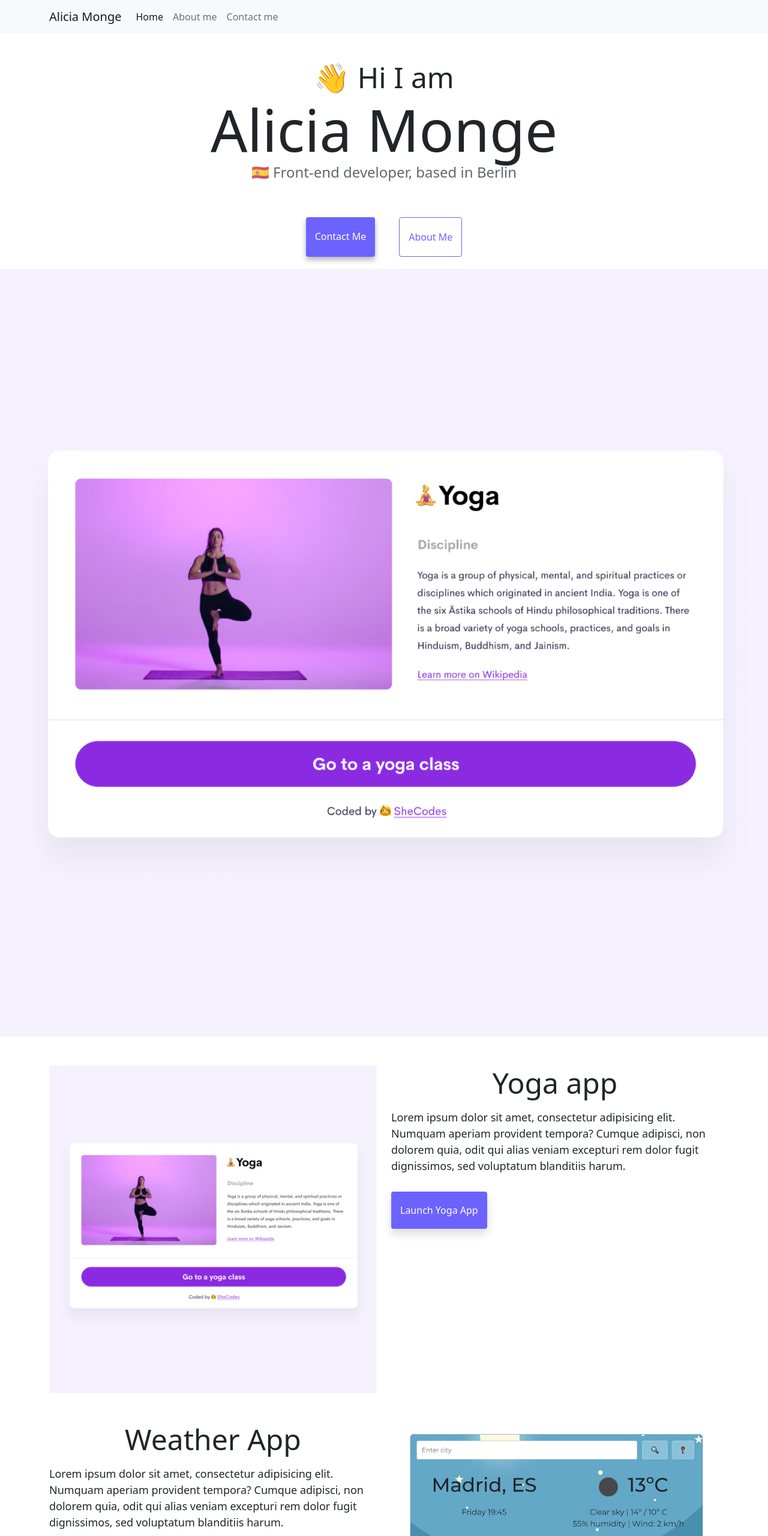
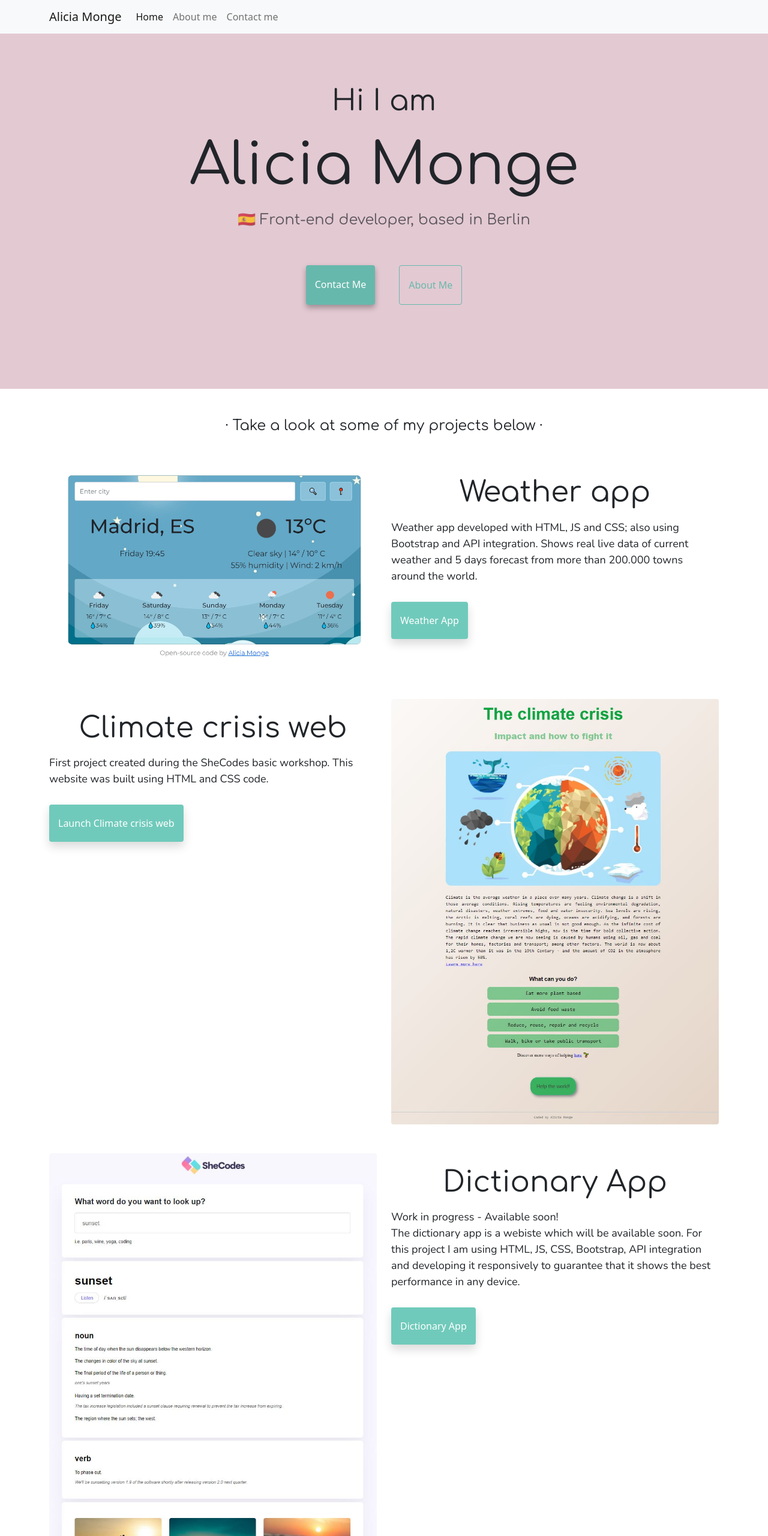
Before and after one commit to aliciamonge/Portfolio-Front-End, a plain HTML site: page index.html in a window 1280 px wide. Shown: the top 2560 px of the page at 60% size. Drawn offline with nearby package versions, Linux system fonts and the light colour scheme.

Commit message:
Carrousel deleted, CSS style changed, font added

```diff
--- a/index.html
+++ b/index.html
@@ -6,7 +6,7 @@
     <meta name="viewport" content="width=device-width, initial-scale=1.0" />
     <meta
       name="description"
-      content="Front-End Developer Alicia Monge, from Spain and based in Europe, showing the different coded apps using CSS, JS, HTML and responsive websites"
+      content="Front-End Developer Alicia Monge, from Spain and based in Europe, homepage of the portfolio showing the different coded apps and websites using CSS, JS, HTML, Bootstrap and responsive websites"
     />
     <title>Homepage - Alicia Monge Front-End Developer</title>
     <link
@@ -16,6 +16,14 @@
       crossorigin="anonymous"
     />
     <link rel="stylesheet" href="src/style.css" />
+    <style>
+      @import url("https://fonts.googleapis.com/css2?family=Comfortaa:wght@300;400;700&family=Montserrat:wght@100;400;500;700&family=Nunito:ital,wght@0,400;0,700;1,200&display=swap");
+    </style>
+
+    <script
+      src="https://kit.fontawesome.com/570faad603.js"
+      crossorigin="anonymous"
+    ></script>
   </head>
   <body>
     <nav class="navbar navbar-expand-lg navbar-light bg-light fixed-top">
@@ -40,105 +48,77 @@
               >
             </li>
             <li class="nav-item">
-              <a class="nav-link" href="/about.html">About me</a>
+              <a class="nav-link" href="/">About me</a>
             </li>
             <li class="nav-item">
-              <a class="nav-link" href="/about.html#contact">Contact me</a>
+              <a class="nav-link" href="/">Contact me</a>
             </li>
           </ul>
         </div>
       </div>
     </nav>
-    <h2>👋 Hi I am</h2>
+    <div class="hero">
+      <h2>Hi I am</h2>
       <h1>Alicia Monge</h1>
       <h3>🇪🇸 Front-end developer, based in Berlin</h3>
       <div class="navigation-links">
-      <a
-        href="/about.html#contact"
-        class="contact-link"
-        title="contact information link"
+        <a href="/" class="contact-link" title="contact information link"
           >Contact me</a
         >
-      <a href="/about.html" class="about-link" title="more information link"
+        <a href="/" class="about-link" title="more information link"
           >About me</a
         >
       </div>
-    <div
-      id="carouselExampleSlidesOnly"
-      class="carousel slide"
-      data-ride="carousel"
-    >
-      <div class="carousel-inner">
-        <div class="carousel-item active">
-          <img class="d-block w-100" src="/images/yoga.png" alt="First slide" />
     </div>
-        <div class="carousel-item">
-          <img
-            class="d-block w-100"
-            src="/images/night-weather.JPG"
-            alt="Second slide"
-          />
-        </div>
-        <div class="carousel-item">
-          <img
-            class="d-block w-100"
-            src="/images/Climate.JPG"
-            alt="Third slide"
-          />
-        </div>
-      </div>
-    </div>
+    <h4 class="mt-5">· Take a look at some of my projects below ·</h4>
     <div class="container">
       <div class="row mt-5">
         <div class="col-sm-6">
           <img
-            src="images/yoga.png"
+            src="images/night-weather.JPG"
             alt="Yoga coded app website"
             class="img-fluid rounded homepage-img"
           />
         </div>
         <div class="col-sm-6">
-          <h2 class="mb-3">Yoga app</h2>
+          <h2 class="mb-3">Weather app</h2>
           <p class="projects">
-            Lorem ipsum dolor sit amet, consectetur adipisicing elit. Numquam
-            aperiam provident tempora? Cumque adipisci, non dolorem quia, odit
-            qui alias veniam excepturi rem dolor fugit dignissimos, sed
-            voluptatum blanditiis harum.
+            Weather app developed with HTML, JS and CSS; also using Bootstrap
+            and API integration. Shows real live data of current weather and 5
+            days forecast from more than 200.000 towns around the world.
           </p>
           <div class="mt-5">
             <a
-              href="/"
+              href="https://lucid-wing-0778e5.netlify.app/"
               class="app-button rounded shadow"
-              title="Yoga app web launcher"
+              title="Weather app web launcher"
             >
-              Launch Yoga App
+              Weather App
             </a>
           </div>
         </div>
       </div>
       <div class="row mt-5">
         <div class="col-sm-6">
-          <h2 class="mb-3">Weather App</h2>
+          <h2 class="mb-3">Climate crisis web</h2>
           <p class="projects">
-            Lorem ipsum dolor sit amet, consectetur adipisicing elit. Numquam
-            aperiam provident tempora? Cumque adipisci, non dolorem quia, odit
-            qui alias veniam excepturi rem dolor fugit dignissimos, sed
-            voluptatum blanditiis harum.
+            First project created during the SheCodes basic workshop. This
+            website was built using HTML and CSS code.
           </p>
           <div class="mt-5">
             <a
-              href="https://lucid-wing-0778e5.netlify.app/"
+              href="https://s3.amazonaws.com/shecodesio-production/challenge_submissions/files/000/569/619/original/Final_project.html?1636279099"
               target="_blank"
               class="app-button rounded shadow"
-              title="Weather web app launcher"
+              title="Climate crisis web launcher"
             >
-              Launch Weather App
+              Launch Climate crisis web
             </a>
           </div>
         </div>
         <div class="col-sm-6">
           <img
-            src="images/night-weather.JPG"
+            src="images/Climate.JPG"
             class="img-fluid rounded homepage-img"
             alt="weather web app coded"
           />
@@ -147,35 +127,37 @@
       <div class="row mt-5">
         <div class="col-sm-6">
           <img
-            src="images/yogurt.png"
+            src="images/dictionary.JPG"
             class="img-fluid rounded homepage-img"
-            alt="yogurt web app coded"
+            alt="dictionary web app coded"
           />
         </div>
         <div class="col-sm-6">
-          <h2 class="mb-3">Yogurt App</h2>
+          <h2 class="mb-3">Dictionary App</h2>
           <p class="projects">
-            Lorem ipsum dolor sit amet, consectetur adipisicing elit. Numquam
-            aperiam provident tempora? Cumque adipisci, non dolorem quia, odit
-            qui alias veniam excepturi rem dolor fugit dignissimos, sed
-            voluptatum blanditiis harum.
+            Work in progress - Available soon! <br />
+            The dictionary app is a webiste which will be available soon. For
+            this project I am using HTML, JS, CSS, Bootstrap, API integration
+            and developing it responsively to guarantee that it shows the best
+            performance in any device.
           </p>
           <div class="mt-5 mb-5">
             <a
               href="/"
               class="app-button rounded shadow"
-              title="yogurt app web launcher"
+              title="dictionary app web launcher"
             >
-              Launch Yogurt App
+              Dictionary App
             </a>
           </div>
         </div>
       </div>
     </div>
-
-    <i class="fa-light fa-envelope fa-10x"></i
-    ><i class="fa-brands fa-instagram"></i>
-
+    <footer class="fa-2x mt-5 p-3">
+      <a href="#"> <i class="fa fa-brands fa-instagram fa-beat"></i></a>
+      <a href="#"><i class="fa fa-regular fa-envelope"></i></a>
+      <a href="#"><i class="fa fa-brands fa-linkedin"></i></a>
+    </footer>
     <script
       src="https://cdn.jsdelivr.net/npm/bootstrap@5.1.3/dist/js/bootstrap.bundle.min.js"
       integrity="sha384-ka7Sk0Gln4gmtz2MlQnikT1wXgYsOg+OMhuP+IlRH9sENBO0LRn5q+8nbTov4+1p"
--- a/src/style.css
+++ b/src/style.css
@@ -1,17 +1,22 @@
 :root {
-  --primary-color: #6c63ff;
-  --secondary-color: #f5f2fe;
+  --primary-color: #2db19bad;
+  --secondary-color: #d8b3bfb4;
+  --basic-font: "Nunito", sans-serif;
+  --header-font: "Comfortaa", cursive;
   --box-shadow: 0 5px 10px rgba(0, 0, 0, 0.3);
 }
 
-body {
-  margin-top: 100px;
+.hero {
+  background: var(--secondary-color);
+  padding: 120px;
 }
 h1,
 h2,
-h3 {
+h3,
+h4 {
   text-align: center;
-  margin: 0;
+  margin: 20px 0;
+  font-family: var(--header-font);
 }
 
 h1 {
@@ -33,6 +38,7 @@ p {
   font-size: 18px;
   line-height: 1.5;
   text-align: center;
+  font-family: var(--basic-font);
 }
 
 .navigation-links {
@@ -97,6 +103,11 @@ p {
   background: white;
   text-align: left;
 }
+footer {
+  display: flex;
+  justify-content: space-evenly;
+  background: var(--secondary-color);
+}
 @media (max-width: 576px) {
   .homepage-img {
     display: none;
@@ -115,4 +126,7 @@ p {
   h2 {
     font-size: 40px;
   }
+  .hero {
+    padding: 50px;
+  }
 }
```
Also changed, not shown: images/dictionary.JPG (added), images/tulips.jpg (added), images/yoga.png (deleted), images/yogurt.png (deleted). Lines whose indentation alone changed are shown as unchanged.
